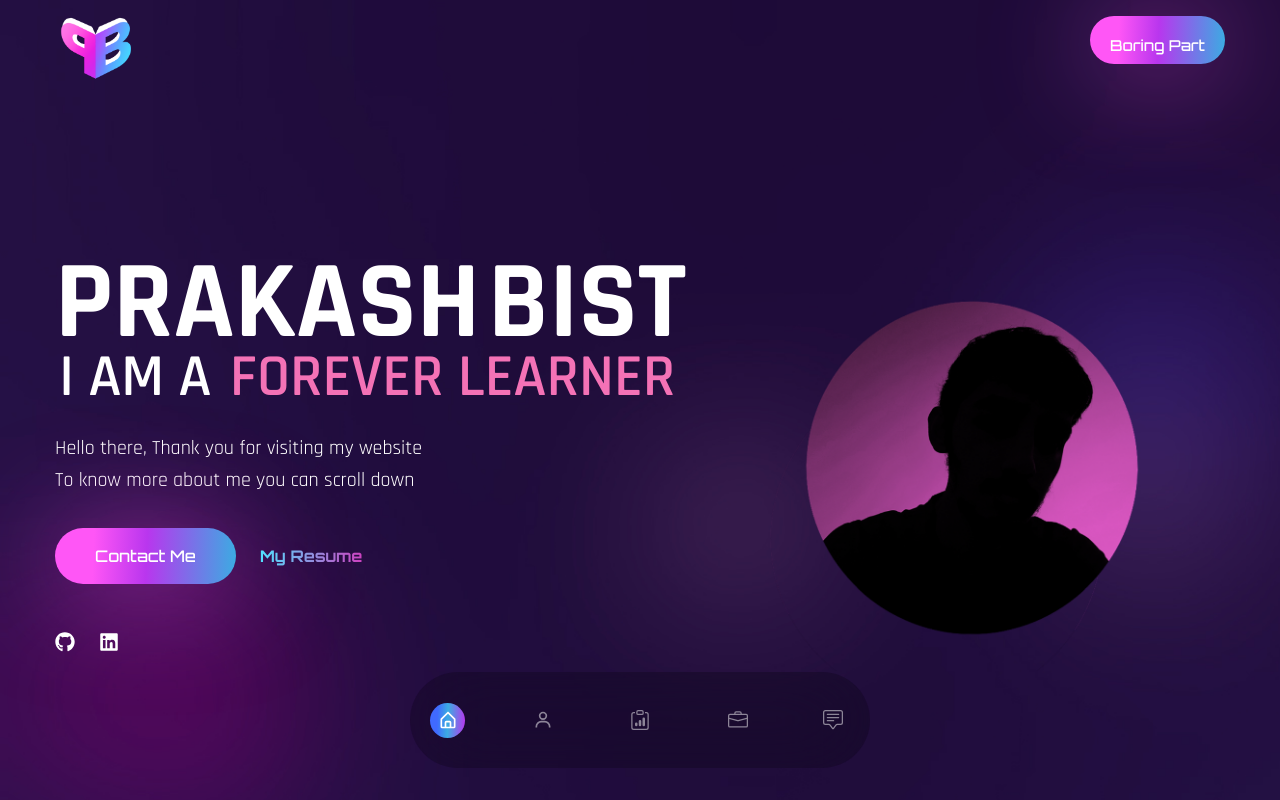
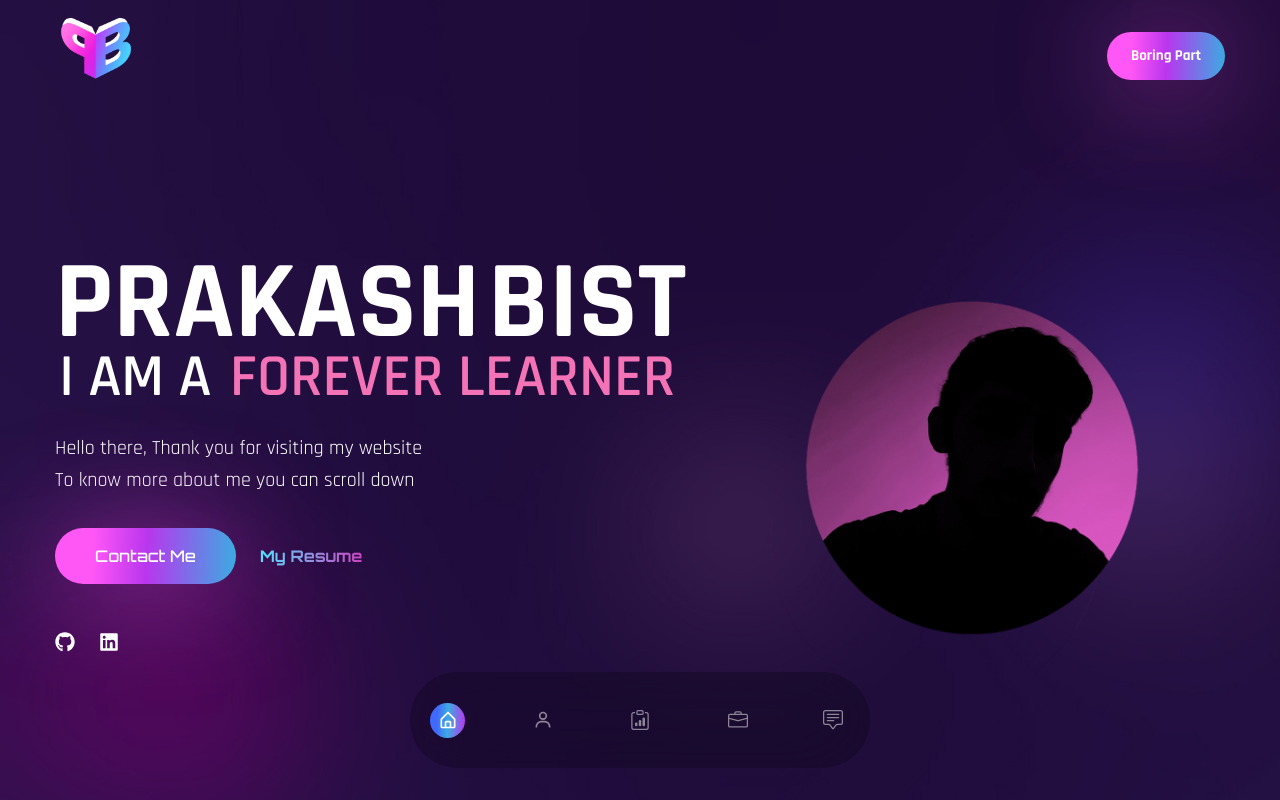
Before and after one commit to prakashbist28/Portfolio, a React (Create React App) app in the folder frontend/: page / in a window 1280 px wide. Shown: the top 800 px of the page. Built offline with nearby package versions, Linux system fonts and the light colour scheme; no server answers; the HTML template or start-up script is replaced by a standard one; a web font is replaced by a local one.

Commit message:
Update Header.js

```diff
--- a/frontend/src/components/Header.js
+++ b/frontend/src/components/Header.js
@@ -11,12 +11,12 @@ const Header = () => {
   return (
   <header className='py-4 mb-8 '>
     <div className='container mx-auto'>
-      <div className='flex justify-between'>
+      <div className='flex justify-between items-center'>
         <a href='#'>
           <img className='h-[80px]' src={Logo} alt='logo' />
         </a>
 
-        <button className='btn btn-sm p-5 text-center text-[10px]  lg:text-[15px] font-primary ' onClick={handleClick}> Boring Part</button>
+        <button className='btn btn-sm text-[10px] lg:text-[15px] font-bold font-secondary' onClick={handleClick}> Boring Part</button>
       </div>
     </div>
   </header>
```
